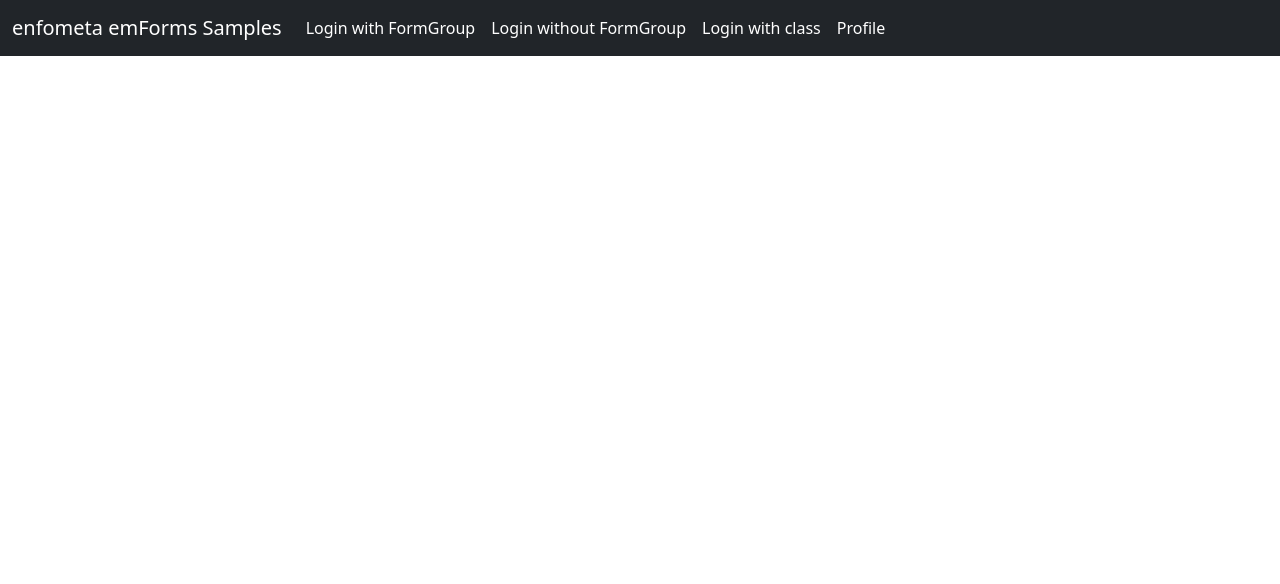
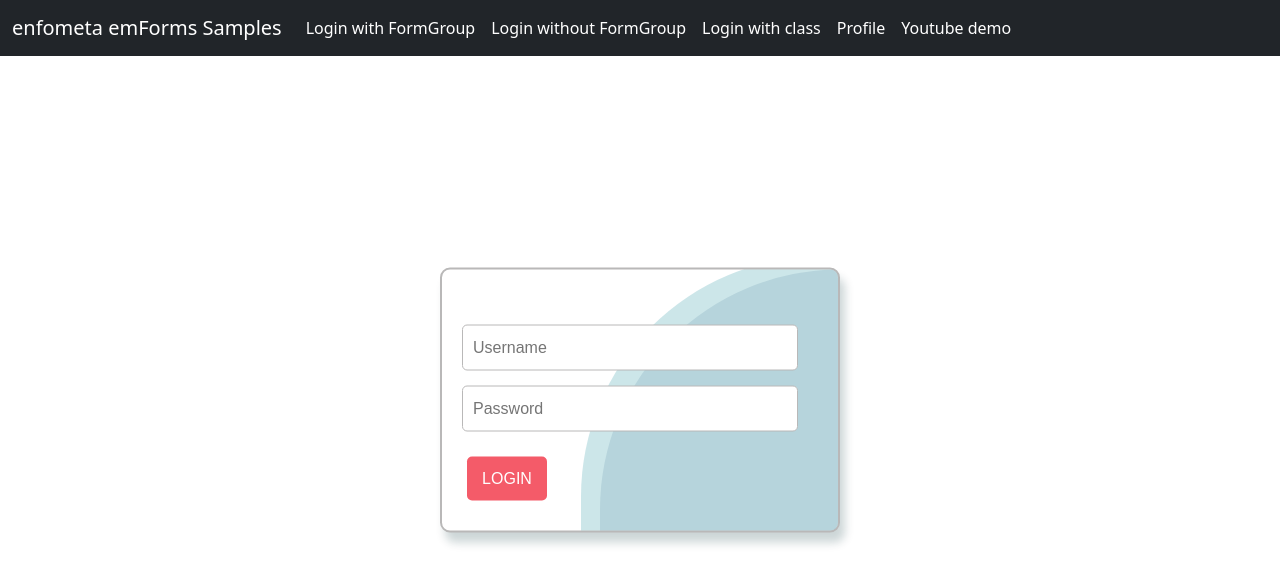
Before and after one commit to enfometa/em-forms-samples, a React (Create React App) app: page /ytdemo in a window 1280 px wide. Shown: the top 584 px of the page. Built offline with nearby package versions, Linux system fonts and the light colour scheme; what @enfometa/em-forms would draw is missing.

Commit message:
Added LoginYtDemo

```diff
--- /dev/null
+++ b/src/components/LoginYtDemo.js
@@ -0,0 +1,14 @@
+import React from "react";
+import "../ytlogin.css";
+
+function LoginYtDemo(props) {
+  return (
+    <form class="login">
+      <input type="text" placeholder="Username" />
+      <input type="password" placeholder="Password" />
+      <button>Login</button>
+    </form>
+  );
+}
+
+export default LoginYtDemo;
--- a/src/components/layout/BaseLayout.js
+++ b/src/components/layout/BaseLayout.js
@@ -5,6 +5,7 @@ import LoginWithFormsGroup from "../LoginWithFormsGroup";
 import LoginWithoutFormsGroup from "../LoginWithoutFormsGroup";
 import LoginClassComponent from "../LoginClassComponent";
 import Profile from "../Profile";
+import LoginYtDemo from "../LoginYtDemo";
 
 function BaseLayout(props) {
   return (
@@ -16,6 +17,7 @@ function BaseLayout(props) {
           <Route exact path="/loginwithformsgroup" element={<LoginWithoutFormsGroup />} />
           <Route exact path="/loginclasscomponent" element={<LoginClassComponent />} />
           <Route exact path="/profile" element={<Profile />} />
+          <Route exact path="/ytdemo" element={<LoginYtDemo />} />
         </Routes>
       </div>
     </React.Fragment>
--- a/src/components/layout/Header.js
+++ b/src/components/layout/Header.js
@@ -41,6 +41,11 @@ function Header(props) {
                   Profile
                 </Link>
               </li>
+              <li className="nav-item">
+                <Link className="nav-link active" aria-current="page" to="/ytdemo">
+                  Youtube demo
+                </Link>
+              </li>
             </ul>
             {/* <form className="d-flex">
               <input className="form-control me-2" type="search" placeholder="Search" aria-label="Search" />
--- /dev/null
+++ b/src/ytlogin.css
@@ -0,0 +1,79 @@
+.login {
+  overflow: hidden;
+  background-color: white;
+  padding: 40px 30px 30px 30px;
+  border-radius: 10px;
+  border: #b9b8b8 solid 2px;
+  position: absolute;
+  top: 50%;
+  left: 50%;
+  width: 400px;
+  -webkit-transform: translate(-50%, -50%);
+  -moz-transform: translate(-50%, -50%);
+  -ms-transform: translate(-50%, -50%);
+  -o-transform: translate(-50%, -50%);
+  transform: translate(-50%, -50%);
+  -webkit-transition: -webkit-transform 300ms, box-shadow 300ms;
+  -moz-transition: -moz-transform 300ms, box-shadow 300ms;
+  transition: transform 300ms, box-shadow 300ms;
+  box-shadow: 5px 10px 10px rgba(1, 48, 54, 0.2);
+}
+.login::before,
+.login::after {
+  content: "";
+  position: absolute;
+  width: 600px;
+  height: 600px;
+  border-top-left-radius: 40%;
+  border-top-right-radius: 45%;
+  border-bottom-left-radius: 35%;
+  border-bottom-right-radius: 40%;
+  z-index: -1;
+}
+.login::before {
+  left: 40%;
+  bottom: -130%;
+  background-color: rgba(69, 105, 144, 0.15);
+  -webkit-animation: wawes 6s infinite linear;
+  -moz-animation: wawes 6s infinite linear;
+  animation: wawes 6s infinite linear;
+}
+.login::after {
+  left: 35%;
+  bottom: -125%;
+  background-color: rgba(2, 128, 144, 0.2);
+  -webkit-animation: wawes 7s infinite;
+  -moz-animation: wawes 7s infinite;
+  animation: wawes 7s infinite;
+}
+.login > input {
+  font-family: "Asap", sans-serif;
+  display: block;
+  border-radius: 5px;
+  border: #b9b8b8 solid 1px;
+  font-size: 16px;
+  background: white;
+  width: 100%;
+  padding: 10px 10px;
+  margin: 15px -10px;
+}
+.login > button {
+  font-family: "Asap", sans-serif;
+  cursor: pointer;
+  color: #fff;
+  font-size: 16px;
+  text-transform: uppercase;
+  width: 80px;
+  border: 0;
+  padding: 10px 0;
+  margin-top: 10px;
+  margin-left: -5px;
+  border-radius: 5px;
+  background-color: #f45b69;
+  -webkit-transition: background-color 300ms;
+  -moz-transition: background-color 300ms;
+  transition: background-color 300ms;
+}
+.login > button:hover {
+  background-color: #f0e7e8;
+}
```
Also changed, not shown: src/components/LoginWithFormsGroup2.js (+2 -10 lines).
